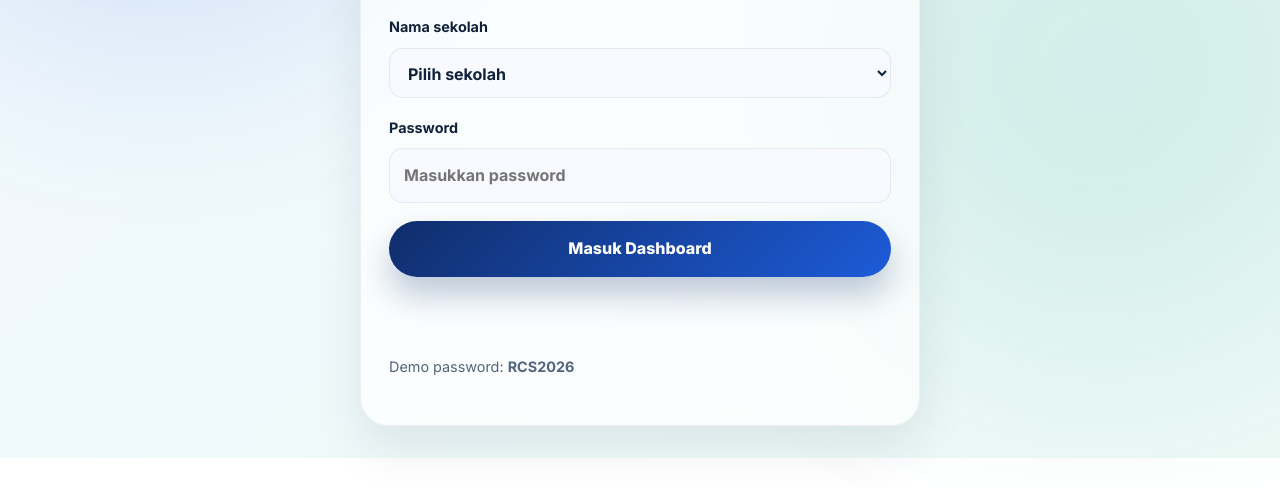
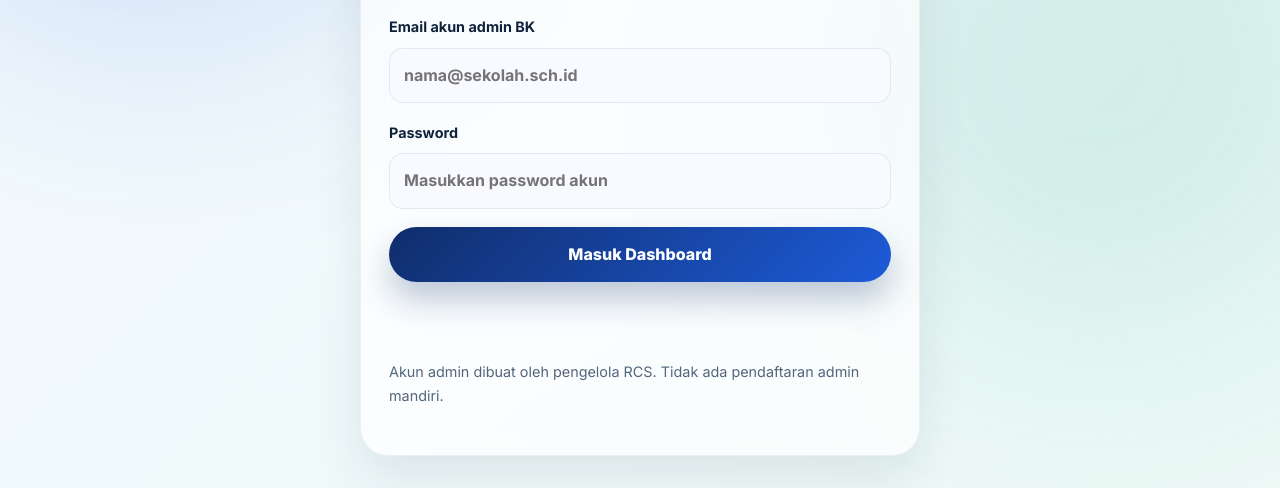
Before and after one commit to vincent00009307/RCS-Ruang-Curhat-Siswa, a plain HTML site: page admin.html in a window 1280 px wide. Shown: the part 372-860 px from the top of the page. Before the commit the page ends 830 px from the top, so only its background shows below. Drawn offline with nearby package versions, Linux system fonts and the light colour scheme.

Commit message:
Replace demo BK login with Supabase Auth UI

```diff
--- a/admin.html
+++ b/admin.html
@@ -44,41 +44,16 @@
 
           <form id="adminLoginForm" class="auth-form">
             <label>
-              <span>Nama sekolah</span>
-              <select id="schoolName" required>
-                <option value="">Pilih sekolah</option>
-                <option value="SMA Negeri 1 Banda Aceh">SMA Negeri 1 Banda Aceh</option>
-                <option value="SMA Negeri 2 Banda Aceh">SMA Negeri 2 Banda Aceh</option>
-                <option value="SMA Negeri 3 Banda Aceh">SMA Negeri 3 Banda Aceh</option>
-                <option value="SMA Negeri 4 Banda Aceh">SMA Negeri 4 Banda Aceh</option>
-                <option value="SMA Negeri 5 Banda Aceh">SMA Negeri 5 Banda Aceh</option>
-                <option value="SMA Negeri 6 Banda Aceh">SMA Negeri 6 Banda Aceh</option>
-                <option value="SMA Negeri 7 Banda Aceh">SMA Negeri 7 Banda Aceh</option>
-                <option value="SMA Negeri 8 Banda Aceh">SMA Negeri 8 Banda Aceh</option>
-                <option value="SMA Negeri 9 Banda Aceh">SMA Negeri 9 Banda Aceh</option>
-                <option value="SMA Negeri 10 Banda Aceh">SMA Negeri 10 Banda Aceh</option>
-                <option value="SMA Negeri 11 Banda Aceh">SMA Negeri 11 Banda Aceh</option>
-                <option value="SMA Negeri 12 Banda Aceh">SMA Negeri 12 Banda Aceh</option>
-                <option value="SMA Negeri 13 Banda Aceh">SMA Negeri 13 Banda Aceh</option>
-                <option value="SMA Negeri 14 Banda Aceh">SMA Negeri 14 Banda Aceh</option>
-                <option value="SMA Negeri 15 Banda Aceh">SMA Negeri 15 Banda Aceh</option>
-                <option value="SMA Labschool Banda Aceh">SMA Labschool Banda Aceh</option>
-                <option value="SMA Muhammadiyah 1 Banda Aceh">SMA Muhammadiyah 1 Banda Aceh</option>
-                <option value="SMA Muhammadiyah 2 Banda Aceh">SMA Muhammadiyah 2 Banda Aceh</option>
-                <option value="SMA Al-Masry Banda Aceh">SMA Al-Masry Banda Aceh</option>
-                <option value="SMA Ulumul Quran Banda Aceh">SMA Ulumul Quran Banda Aceh</option>
-                <option value="SMA IT Al-Fityan Banda Aceh">SMA IT Al-Fityan Banda Aceh</option>
-              </select>
+              <span>Email akun admin BK</span>
+              <input id="adminEmail" type="email" autocomplete="username" placeholder="nama@sekolah.sch.id" required />
             </label>
-
             <label>
               <span>Password</span>
-              <input id="adminPassword" type="password" placeholder="Masukkan password" required />
+              <input id="adminPassword" type="password" autocomplete="current-password" placeholder="Masukkan password akun" required />
             </label>
-
             <button type="submit" class="btn btn-primary full-width">Masuk Dashboard</button>
             <p id="authError" class="auth-error" aria-live="polite"></p>
-            <p class="auth-note">Demo password: <strong>RCS2026</strong></p>
+            <p class="auth-note">Akun admin dibuat oleh pengelola RCS. Tidak ada pendaftaran admin mandiri.</p>
           </form>
         </div>
 
@@ -87,6 +62,7 @@
             <div>
               <span class="eyebrow">Monitoring BK</span>
               <h1>Dashboard Laporan Siswa</h1>
+              <p id="adminSchoolName" class="auth-note"></p>
             </div>
             <button id="adminLogoutBtn" type="button" class="btn btn-secondary">Keluar</button>
           </div>
@@ -125,6 +101,8 @@
                   <option value="all">Semua status</option>
                   <option value="Baru">Baru</option>
                   <option value="Ditinjau">Ditinjau</option>
+                  <option value="Ditangani">Ditangani</option>
+                  <option value="Perlu tindak lanjut">Perlu tindak lanjut</option>
                   <option value="Selesai">Selesai</option>
                 </select>
               </label>
@@ -150,13 +128,12 @@
               <table class="report-table">
                 <thead>
                   <tr>
-                    <th>Nama Siswa</th>
-                    <th>Sekolah</th>
-                    <th>Lingkungan</th>
-                    <th>Lokasi</th>
-                    <th>Ringkasan</th>
+                    <th>Kode</th>
+                    <th>Nama & kelas</th>
+                    <th>Kategori</th>
+                    <th>Lokasi & tanggal</th>
+                    <th>Deskripsi</th>
                     <th>Status</th>
-                    <th>Tanggal</th>
                   </tr>
                 </thead>
                 <tbody id="adminTableBody"></tbody>
@@ -167,6 +144,8 @@
       </section>
     </main>
 
+    <script src="https://cdn.jsdelivr.net/npm/@supabase/supabase-js@2"></script>
+    <script src="supabase-config.js"></script>
     <script src="script.js"></script>
   </body>
 </html>
```
